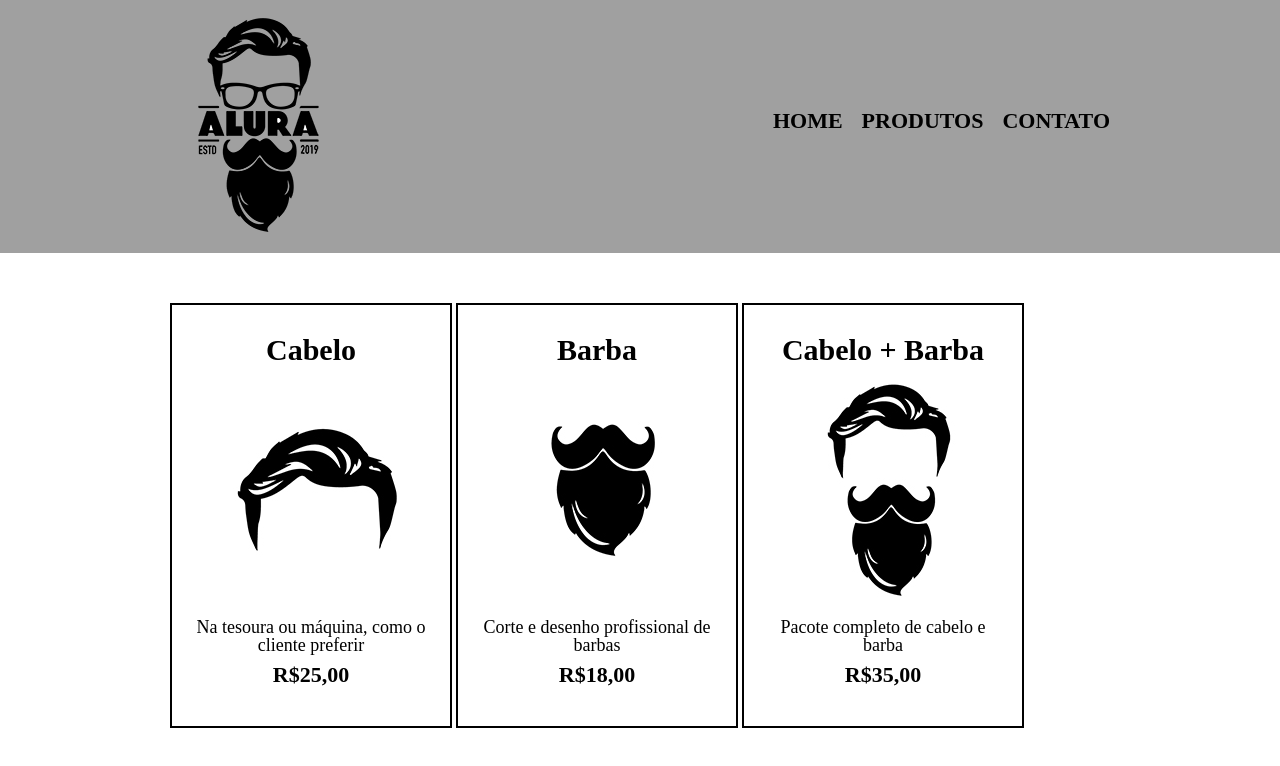
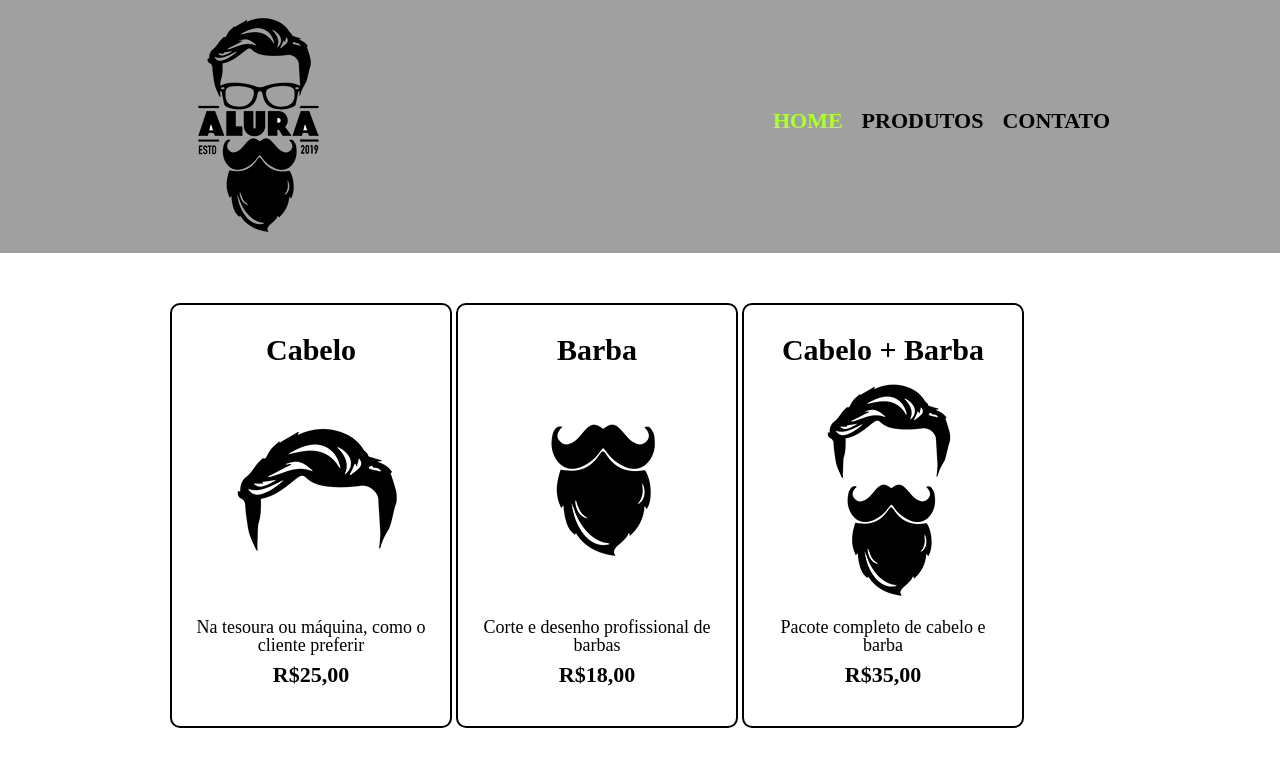
Before and after one commit to NotPietro/Barbearia-aula-2, a plain HTML site: page produtos.html in a window 1280 px wide. In both pictures the pointer is over the link "HOME". Drawn offline with Linux system fonts and the light colour scheme.

Commit message:
Add files via upload

```diff
--- a/produtos.css
+++ b/produtos.css
@@ -12,6 +12,10 @@ nav a{
     font-weight: bold;
     font-size: 22px;
     text-decoration: none;
+
+}
+nav a:hover{
+    color: greenyellow;
 }
 nav{
     position: absolute;
@@ -27,6 +31,7 @@ nav{
     box-sizing: border-box;
     padding: 30px 20px;
     border: 2px solid black;
+    border-radius: 10px;
 }
 .produtos{
     width: 940px;
```
